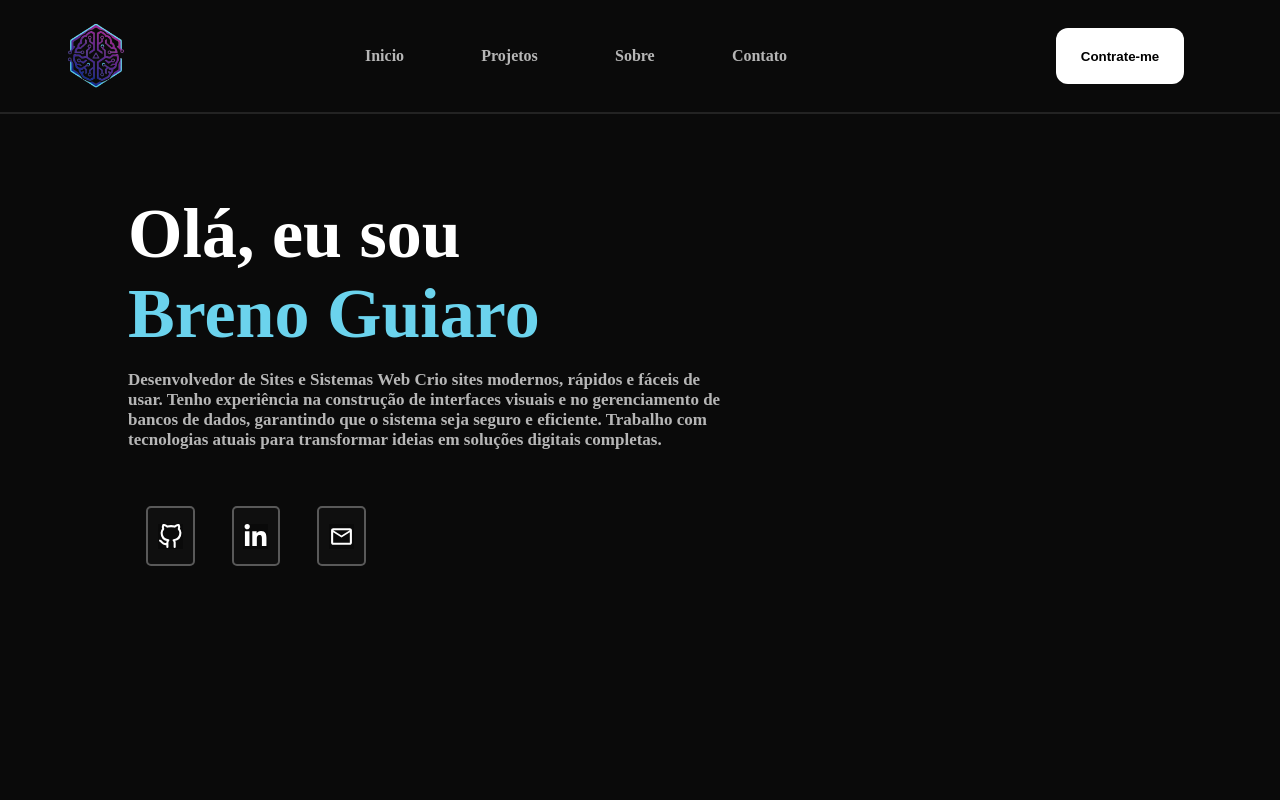
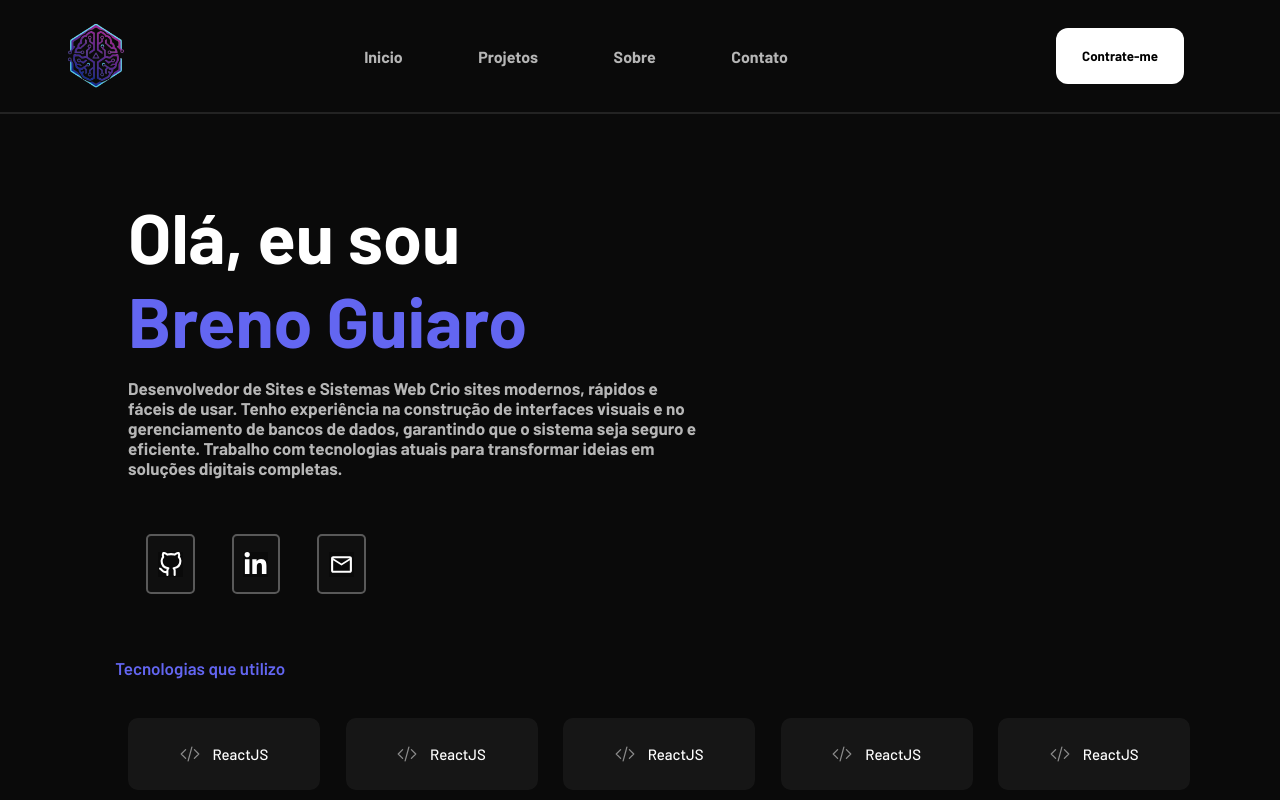
Before and after one commit to BrenoGuiaro/Portifolio, a React (Create React App) app: page / in a window 1280 px wide. Shown: the top 800 px of the page. Built offline with nearby package versions, Linux system fonts and the light colour scheme; the HTML template or start-up script is replaced by a standard one.

Commit message:
Adcionar Tecnologias Utilizadas

```diff
--- a/src/App.css
+++ b/src/App.css
@@ -1,4 +1,10 @@
+
+
+@import url('https://fonts.googleapis.com/css2?family=Barlow:wght@400;500;600;700;800;900&display=swap');
+
+
 * {
   margin: 0;
   padding: 0;
+  font-family: "Barlow", sans-serif;
 }
--- a/src/Pages/Home/Home.js
+++ b/src/Pages/Home/Home.js
@@ -2,12 +2,14 @@ import React from 'react'
 import './Home.css'
 import { HeaderP } from '../../components/Header/HeaderP'
 import { Introduction } from '../../components/Introduction/Introduction'
+import { Tecnologia } from '../../components/Tecnologias/Tecnologia'
 
 export const Home = () => {
   return (
     <>
       <HeaderP />
       <Introduction />
+      <Tecnologia/>
     </>
   )
 }
--- /dev/null
+++ b/src/components/CardsTec/CardsTec.css
@@ -0,0 +1,27 @@
+.card {
+    background-color: rgba(255, 255, 255, 5%);
+    width: 15vw;
+    height: 9vh;
+    border-radius: 10px;
+    display: flex;
+    justify-content: center;
+    align-items: center;
+    color: white;
+    font-weight: 500;
+    font-size: 15px;
+}
+
+.card:hover {
+    background-color: rgba(255, 255, 255, 8%);
+
+}
+
+#icon {
+    background-color: rgba(255, 255, 255, 0%);
+    margin-right: 1vw;
+    color: rgba(255,255,255,50%);
+}
+
+.card:hover #icon{
+    color: #6366f1;
+}
--- /dev/null
+++ b/src/components/CardsTec/CardsTec.js
@@ -0,0 +1,21 @@
+import './CardsTec.css'
+import { HiOutlineCodeBracket as Icon} from "react-icons/hi2";
+
+
+
+
+
+export const CardsTec = ({ text }) => {
+    return (
+        <>
+            <div className='card'>
+                <Icon
+                id='icon'
+                fontSize={20}
+                />
+                {text}
+            </div>
+
+        </>
+    )
+}
--- a/src/components/Header/HeaderP.css
+++ b/src/components/Header/HeaderP.css
@@ -5,7 +5,7 @@
 /* CSS DE HEADER E FILHOS*/
 header {
     border-bottom: 2px solid rgba(255, 255, 255, 10%);
-    width: 100vw;
+    width: 100%;
     height: 14vh;
     display: flex;
     justify-content: space-between;
@@ -39,7 +39,7 @@ h4 {
     cursor: pointer;
 }
 h4:hover{
-    color:#6bd3ed;
+    color:#6366f1;
     scale: calc(1.1);
 }
 
@@ -61,6 +61,6 @@ h4:hover{
     cursor: pointer;
 }
 #btnC:hover{
-    background-color:#6bd3ed;
+    background-color:#6366f1;
     color: white;
 }
--- a/src/components/Introduction/Introduction.css
+++ b/src/components/Introduction/Introduction.css
@@ -8,6 +8,8 @@ h1{
     flex-direction: column;
     margin-left: 10vw;
     margin-top: 10vh;
+    width: 85%;
+
 }
 
 
@@ -29,9 +31,10 @@ h1{
     justify-content: center;
     align-items: center;
     cursor: pointer;
+
 }
 .boxBtn:hover{
-    border: 2px solid #6bd3ed;
+    border: 2px solid #6366f1;
     scale: calc(1.1);
 }
 
@@ -42,4 +45,5 @@ h1{
     font-size: 17px;
     font-weight: bold;
     margin-top: 2vh;
+
 }
--- a/src/components/Introduction/Introduction.js
+++ b/src/components/Introduction/Introduction.js
@@ -12,7 +12,7 @@ export const Introduction = () => {
         <h1 style={{ color: 'white' }}>Olá, eu sou</h1>
       </div>
       <div className='boxName'>
-        <h1 style={{ color: '#6bd3ed' }}>Breno Guiaro</h1>
+        <h1 style={{ color: '#6366f1', fontWeight:700, fontStyle:'normal' }}>Breno Guiaro</h1>
         <div className='boxBio'>
           <p>Desenvolvedor de Sites e Sistemas Web
             Crio sites modernos, rápidos e fáceis de usar. Tenho experiência na construção de interfaces visuais e
--- /dev/null
+++ b/src/components/Tecnologias/Tecnologia.css
@@ -0,0 +1,13 @@
+.boxTecnologia{
+    margin-top: 5vw;
+    margin-left: 9vw;
+    width: 85%;
+    margin-bottom: 5vh;
+}
+
+.boxCards{
+    margin-top: 5vh;
+    display: flex;
+    justify-content: space-around;
+    align-items: center;
+}
--- /dev/null
+++ b/src/components/Tecnologias/Tecnologia.js
@@ -0,0 +1,20 @@
+import { CardsTec } from '../CardsTec/CardsTec'
+import './Tecnologia.css'
+
+export const Tecnologia = () => {
+  return (
+    <div className='boxTecnologia'>
+        <h3 style={{color: '#6366f1', fontWeight: 600 , fontSize:'17px'}}>Tecnologias que utilizo</h3>
+
+        <div className='boxCards'>
+            <CardsTec text={'ReactJS'}/>
+            <CardsTec text={'ReactJS'}/>
+            <CardsTec text={'ReactJS'}/>
+            <CardsTec text={'ReactJS'}/>
+            <CardsTec text={'ReactJS'}/>
+
+
+        </div>
+    </div>
+  )
+}
```
